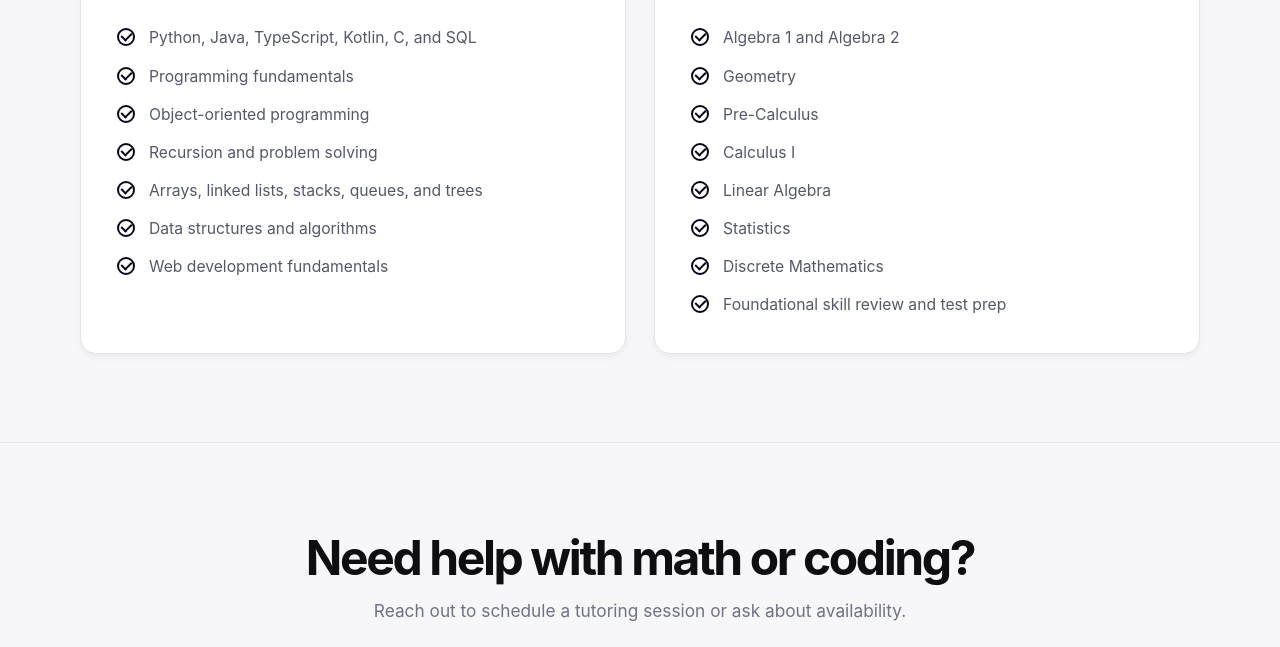
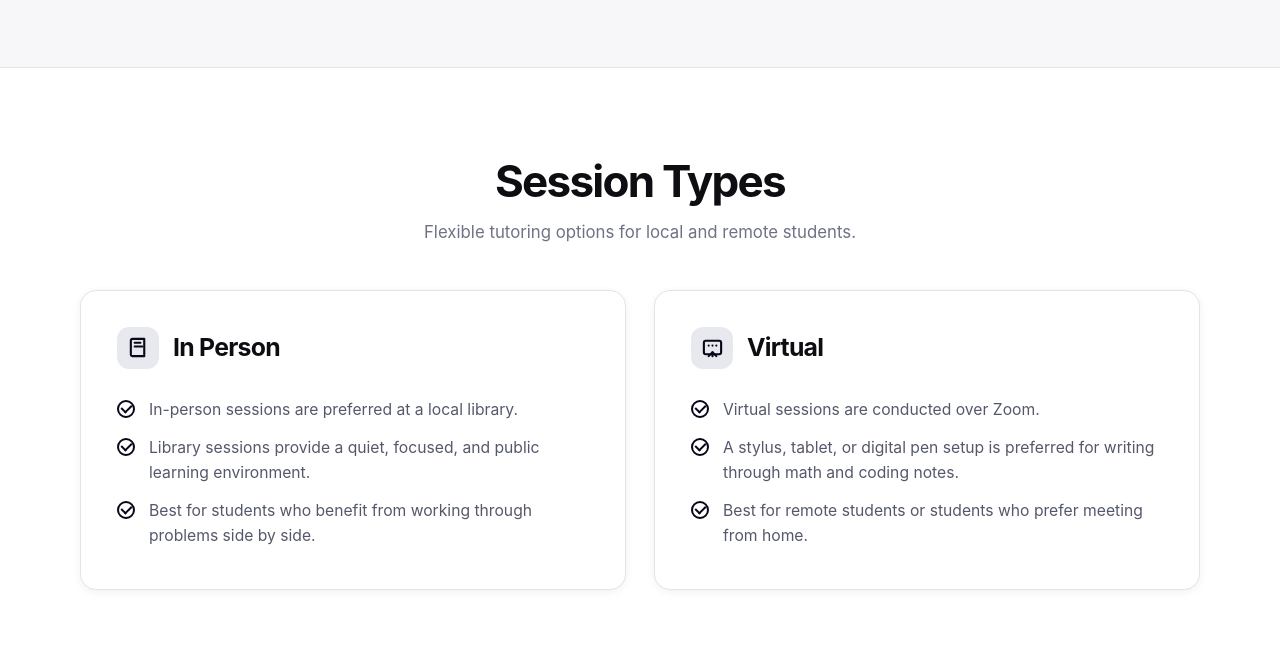
Before and after one commit to shashankmantha/tutorsite, a plain HTML site: page index.html in a window 1280 px wide. Shown: the part 983-1630 px from the top of the page. Drawn offline with Linux system fonts and the light colour scheme.

Commit message:
restructuring

```diff
--- a/index.html
+++ b/index.html
@@ -284,9 +284,14 @@
       box-shadow: var(--shadow-soft);
     }
 
-    .subject-card {
+    .subject-card,
+    .session-card {
       padding: 36px;
       min-height: 360px;
+    }
+
+    .session-card {
+      min-height: 300px;
     }
 
     .card-title {
@@ -376,6 +381,14 @@
       color: var(--muted);
       font-size: 1.08rem;
       margin-bottom: 28px;
+    }
+
+    .email-link {
+      color: var(--text);
+      font-weight: 750;
+      text-decoration: underline;
+      text-decoration-thickness: 2px;
+      text-underline-offset: 4px;
     }
 
     .contact-actions {
@@ -518,6 +531,7 @@
       }
 
       .subject-card,
+      .session-card,
       .experience-card {
         padding: 24px;
       }
@@ -562,10 +576,6 @@
             TypeScript, SQL, and data structures.
           </p>
 
-          <div class="hero-actions">
-            <a class="btn btn-primary" href="mailto:shashankmantha0@gmail.com">Contact Me</a>
-            <a class="btn btn-secondary" href="#subjects">View Subjects</a>
-          </div>
 
           <div class="trust-line" aria-label="Tutoring highlights">
             <span>Algebra Tutor</span>
@@ -606,6 +616,67 @@
               <div>}</div>
             </div>
           </div>
+        </div>
+      </div>
+    </section>
+
+    <section class="section contact-section" id="contact" aria-labelledby="contact-title">
+      <div class="container">
+        <div class="contact-card">
+          <h2 id="contact-title">Need help with math or coding?</h2>
+          <p>All tutoring questions, scheduling, and availability requests can be sent to <a class="email-link" href="mailto:smantha.tutor@gmail.com">smantha.tutor@gmail.com</a>.</p>
+
+          <div class="contact-actions">
+            <a class="btn btn-secondary btn-icon" href="https://www.linkedin.com/" target="_blank" rel="noreferrer">
+              <svg viewBox="0 0 24 24" fill="none" stroke="currentColor" stroke-width="2" stroke-linecap="round" stroke-linejoin="round" aria-hidden="true"><path d="M16 8a6 6 0 0 1 6 6v7h-4v-7a2 2 0 0 0-4 0v7h-4v-7a6 6 0 0 1 6-6z"/><rect x="2" y="9" width="4" height="12"/><circle cx="4" cy="4" r="2"/></svg>
+              LinkedIn
+            </a>
+            <a class="btn btn-secondary btn-icon" href="https://github.com/" target="_blank" rel="noreferrer">
+              <svg viewBox="0 0 24 24" fill="none" stroke="currentColor" stroke-width="2" stroke-linecap="round" stroke-linejoin="round" aria-hidden="true"><path d="M15 22v-4a4.8 4.8 0 0 0-1-3.5c3 0 6-2 6-5.5.08-1.25-.27-2.48-1-3.5.28-1.15.28-2.35 0-3.5 0 0-1 0-3 1.5a10.5 10.5 0 0 0-6 0C8 2 7 2 7 2c-.3 1.15-.3 2.35 0 3.5A5.4 5.4 0 0 0 6 9c0 3.5 3 5.5 6 5.5-.39.49-.68 1.3-.8 2.1-.7.3-2.5.8-3.6-1.1 0 0-.7-1.2-2-1.3 0 0-1.3 0-.1.8 0 0 .9.4 1.5 2 0 0 .8 2.5 4.1 1.7V22"/></svg>
+              GitHub
+            </a>
+          </div>
+        </div>
+      </div>
+    </section>
+
+    <section class="section" id="session-types" aria-labelledby="session-types-title">
+      <div class="container">
+        <div class="section-heading">
+          <h2 id="session-types-title">Session Types</h2>
+          <p>Flexible tutoring options for local and remote students.</p>
+        </div>
+
+        <div class="cards-2">
+          <article class="card session-card">
+            <div class="card-title">
+              <div class="icon-box" aria-hidden="true">
+                <svg viewBox="0 0 24 24" fill="none" stroke="currentColor" stroke-width="2.2" stroke-linecap="round" stroke-linejoin="round"><path d="M4 19.5V5a2 2 0 0 1 2-2h12v18H6a2 2 0 0 1-2-1.5Z"/><path d="M8 7h6"/><path d="M8 11h8"/></svg>
+              </div>
+              <h3>In Person</h3>
+            </div>
+
+            <ul class="check-list">
+              <li><span class="check"></span><span>In-person sessions are preferred at a local library.</span></li>
+              <li><span class="check"></span><span>Library sessions provide a quiet, focused, and public learning environment.</span></li>
+              <li><span class="check"></span><span>Best for students who benefit from working through problems side by side.</span></li>
+            </ul>
+          </article>
+
+          <article class="card session-card">
+            <div class="card-title">
+              <div class="icon-box" aria-hidden="true">
+                <svg viewBox="0 0 24 24" fill="none" stroke="currentColor" stroke-width="2.2" stroke-linecap="round" stroke-linejoin="round"><rect x="3" y="5" width="18" height="14" rx="2"/><path d="m8 21 4-4 4 4"/><path d="M12 17v4"/><path d="M8 10h.01"/><path d="M12 10h.01"/><path d="M16 10h.01"/></svg>
+              </div>
+              <h3>Virtual</h3>
+            </div>
+
+            <ul class="check-list">
+              <li><span class="check"></span><span>Virtual sessions are conducted over Zoom.</span></li>
+              <li><span class="check"></span><span>A stylus, tablet, or digital pen setup is preferred for writing through math and coding notes.</span></li>
+              <li><span class="check"></span><span>Best for remote students or students who prefer meeting from home.</span></li>
+            </ul>
+          </article>
         </div>
       </div>
     </section>
@@ -664,30 +735,6 @@
               <li><span class="check"></span><span>Foundational skill review and test prep</span></li>
             </ul>
           </article>
-        </div>
-      </div>
-    </section>
-
-    <section class="section contact-section" id="contact" aria-labelledby="contact-title">
-      <div class="container">
-        <div class="contact-card">
-          <h2 id="contact-title">Need help with math or coding?</h2>
-          <p>Reach out to schedule a tutoring session or ask about availability.</p>
-
-          <div class="contact-actions">
-            <a class="btn btn-primary btn-icon" href="mailto:shashankmantha0@gmail.com">
-              <svg viewBox="0 0 24 24" fill="none" stroke="currentColor" stroke-width="2" stroke-linecap="round" stroke-linejoin="round" aria-hidden="true"><rect x="3" y="5" width="18" height="14" rx="2"/><path d="m3 7 9 6 9-6"/></svg>
-              Email Me
-            </a>
-            <a class="btn btn-secondary btn-icon" href="https://www.linkedin.com/" target="_blank" rel="noreferrer">
-              <svg viewBox="0 0 24 24" fill="none" stroke="currentColor" stroke-width="2" stroke-linecap="round" stroke-linejoin="round" aria-hidden="true"><path d="M16 8a6 6 0 0 1 6 6v7h-4v-7a2 2 0 0 0-4 0v7h-4v-7a6 6 0 0 1 6-6z"/><rect x="2" y="9" width="4" height="12"/><circle cx="4" cy="4" r="2"/></svg>
-              LinkedIn
-            </a>
-            <a class="btn btn-secondary btn-icon" href="https://github.com/" target="_blank" rel="noreferrer">
-              <svg viewBox="0 0 24 24" fill="none" stroke="currentColor" stroke-width="2" stroke-linecap="round" stroke-linejoin="round" aria-hidden="true"><path d="M15 22v-4a4.8 4.8 0 0 0-1-3.5c3 0 6-2 6-5.5.08-1.25-.27-2.48-1-3.5.28-1.15.28-2.35 0-3.5 0 0-1 0-3 1.5a10.5 10.5 0 0 0-6 0C8 2 7 2 7 2c-.3 1.15-.3 2.35 0 3.5A5.4 5.4 0 0 0 6 9c0 3.5 3 5.5 6 5.5-.39.49-.68 1.3-.8 2.1-.7.3-2.5.8-3.6-1.1 0 0-.7-1.2-2-1.3 0 0-1.3 0-.1.8 0 0 .9.4 1.5 2 0 0 .8 2.5 4.1 1.7V22"/></svg>
-              GitHub
-            </a>
-          </div>
         </div>
       </div>
     </section>
```
